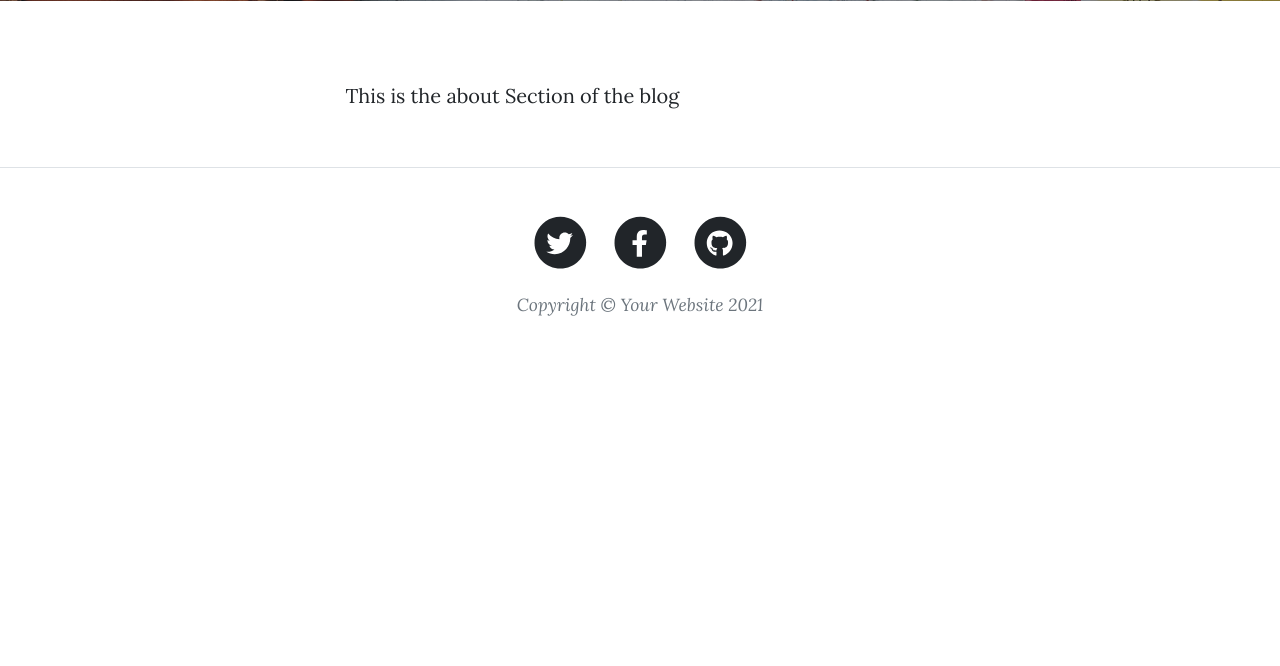
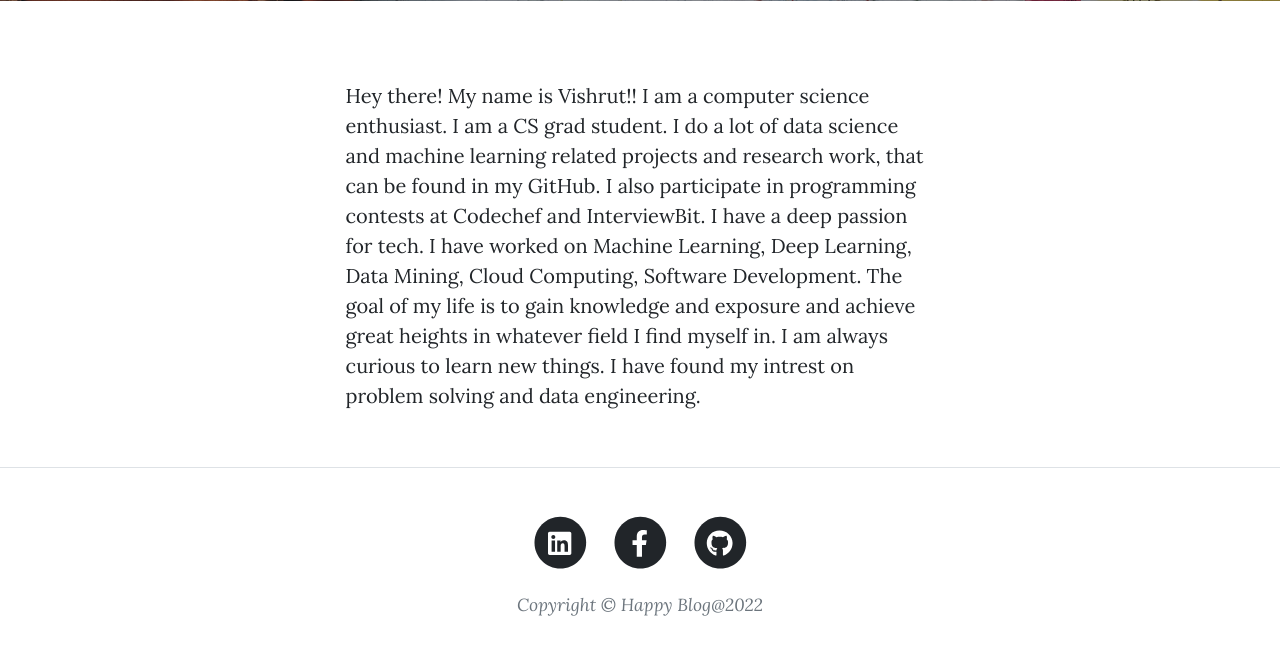
Before and after one commit to goyalvishrut/Happy-Blog, a Flask app: page /about in a window 1280 px wide. Shown: the part 531-1197 px from the top of the page. Before the commit the page ends 847 px from the top, so only its background shows below. Run offline with Flask 2, Linux system fonts and the light colour scheme; parts of the project's set-up code (start-up, migrations or seed data) failed here and were passed over; some libraries are stand-ins or nearby versions.

Commit message:
about section cahnged here now
about section has been set properly

```diff
--- a/config.json
+++ b/config.json
@@ -1,19 +1,19 @@
 {
     "params": {
-        "title_blog":"Happy Blog",
+        "title_blog": "Happy Blog",
         "local_server": "True",
         "local_url": "mysql+pymysql://root:@localhost/happyblog",
         "prod_url": "mysql+pymysql://user_name:password@host/db_name",
         "facebook_url": "#",
-        "twitter_url": "#",
+        "linkedin_url": "https://www.linkedin.com/in/vishrut-goyal-9788451a0/",
         "github_url": "https://github.com/goyalvishrut",
-        "gmail_user":"#",
-        "gmail_password":"",
-        "numbers_of_posts":2,
-        "about":"This is the about Section of the blog",
-        "admin_username":"happy_blog",
-        "admin_password":"happy_blog",
-        "upload_location":"C:\\Users\\Vishrut Goyal\\Downloads\\project\\Flask\\happyblog\\static\\assets\\img",
-        "default_post_bg_img":"home-bg.jpg"
+        "gmail_user": "#",
+        "gmail_password": "",
+        "numbers_of_posts": 2,
+        "about": "Hey there! My name is Vishrut!! I am a computer science enthusiast. I am a CS grad student. I do a lot of data science and machine learning related projects and research work, that can be found in my GitHub. I also participate in programming contests at Codechef and InterviewBit. I have a deep passion for tech. I have worked on Machine Learning, Deep Learning, Data Mining, Cloud Computing, Software Development. The goal of my life is to gain knowledge and exposure and achieve great heights in whatever field I find myself in. I am always curious to learn new things. I have found my intrest on problem solving and data engineering.",
+        "admin_username": "happy_blog",
+        "admin_password": "happy_blog",
+        "upload_location": "C:\\Users\\Vishrut Goyal\\Downloads\\project\\Flask\\happyblog\\static\\assets\\img",
+        "default_post_bg_img": "home-bg.jpg"
     }
 }
--- a/templates/layout.html
+++ b/templates/layout.html
@@ -52,10 +52,10 @@
                     <div class="col-md-10 col-lg-8 col-xl-7">
                         <ul class="list-inline text-center">
                             <li class="list-inline-item">
-                                <a href="{{params['twitter_url']}}" , target="_blank">
+                                <a href="{{params['linkedin_url']}}" , target="_blank">
                                     <span class="fa-stack fa-lg">
                                         <i class="fas fa-circle fa-stack-2x"></i>
-                                        <i class="fab fa-twitter fa-stack-1x fa-inverse"></i>
+                                        <i class="fab fa-linkedin fa-stack-1x fa-inverse"></i>
                                     </span>
                                 </a>
                             </li>
@@ -76,7 +76,7 @@
                                 </a>
                             </li>
                         </ul>
-                        <div class="small text-center text-muted fst-italic">Copyright &copy; Your Website 2021</div>
+                        <div class="small text-center text-muted fst-italic">Copyright &copy; {{params["title_blog"]}}@2022</div>
                     </div>
                 </div>
             </div>
--- a/templates/login.html
+++ b/templates/login.html
@@ -34,7 +34,7 @@
                 </label>
             </div>
             <button class="btn btn-lg btn-primary btn-block" type="submit">Sign in</button>
-            <p class="mt-5 mb-3 text-muted">&copy; {{params['title_blog']}} 2017-2018</p>
+            <p class="mt-5 mb-3 text-muted">&copy; {{params["title_blog"]}}@2022</p>
         </form>
     </body>
 
```
